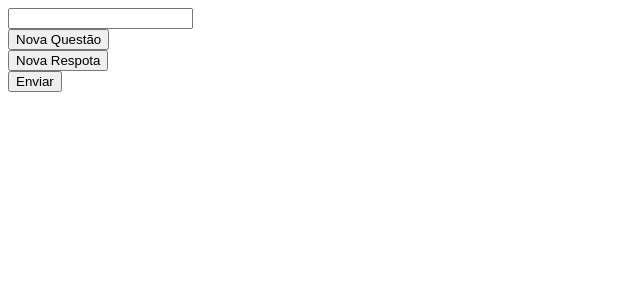
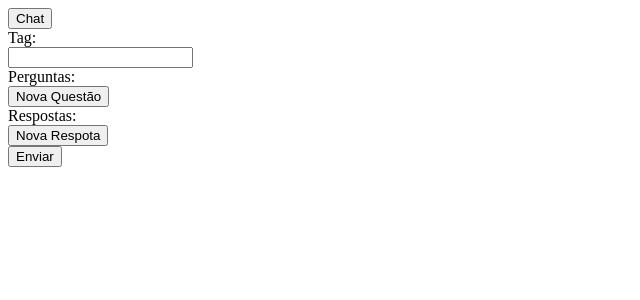
Before and after one commit to kiksasds/chatbot, a Flask app: page /form in a window 1280 px wide. Shown: the top 300 px of the page, without its empty margins (0-640 px from the left). Run offline with Flask 3, Linux system fonts and the light colour scheme.

Commit message:
botao pra form

```diff
--- a/static/form.js
+++ b/static/form.js
@@ -12,6 +12,13 @@ function cb(){
 	return b;
 }
 
+//cria e seta header
+function ch(t) {
+    h = document.createElement("header");
+    h.textContent = t;
+    return h;
+}
+
 //adiciona input a div
 function ai(d, is, b){
 	is.push(ci());
@@ -20,15 +27,17 @@ function ai(d, is, b){
 }
 
 //cria e seta formulario
-//f = document.createElement("form");
-//document.body.appendChild(f);
 f = document.getElementsByTagName("form")[0];
 
 //campos input para recuperar valores
 it = ci();
+ht = ch("Tag:");
+f.appendChild(ht);
 f.appendChild(it);
 
 dq = document.createElement("div");
+hq = ch("Perguntas:");
+f.appendChild(hq);
 f.appendChild(dq);
 iqs = [];
 bq = cb();
@@ -37,6 +46,8 @@ dq.appendChild(bq);
 bq.onclick = () =>{ai(dq, iqs, bq);}
 
 da = document.createElement("div");
+ha = ch("Respostas:");
+f.appendChild(ha);
 f.appendChild(da);
 ias = [];
 ba = cb();
@@ -51,10 +62,15 @@ bs.onclick = () => {
 	d = new Object();
 	d.tag = it.value;
 	d.patterns = [];
-	iqs.forEach((v) => {d.patterns.push(v.value)});
+	iqs.forEach((v) => {if(v.value != "") d.patterns.push(v.value)});
 	d.responses = [];
-	ias.forEach((v) => {d.responses.push(v.value)});
+	ias.forEach((v) => {if(v.value != "") d.responses.push(v.value)});
 
+    if((d.tag == "") || (d.patterns == []) || (d.responses == [])){
+        if(d.tag == "") ht.innerText = "Em branco Tag:";
+        if(d.patterns == []) hq.innerText = "Em branco Perguntas:";
+        if(d.responses == []) ha.innerText = "Em branco Respostas:";
+    }
 	console.log(JSON.stringify(d));
 
 	fetch('http://127.0.0.1:5000/form', {
--- a/templates/base.html
+++ b/templates/base.html
@@ -17,6 +17,9 @@
                 <div class="chatbox__content--header">
                     <h4 class="chatbox__heading--header">Chat </h4>
                     <p class="chatbox__description--header">Olá. O que gostaria de aprender?</p>
+                </div>
+                <div>
+                    <a href="{{ url_for('form') }}"><button>Form</button></a>
                 </div>
             </div>
             <div class="chatbox__messages">
--- a/templates/form.html
+++ b/templates/form.html
@@ -4,6 +4,7 @@
     <meta charset="UTF-8">
 </head>
 <body>
+<a href="{{url_for('index_get')}}"><button>Chat</button></a>
 <form></form>
 <script type="text/javascript" src="{{ url_for('static', filename='form.js') }}"></script>
 </body>
```
Also changed, not shown: 1 other file.
